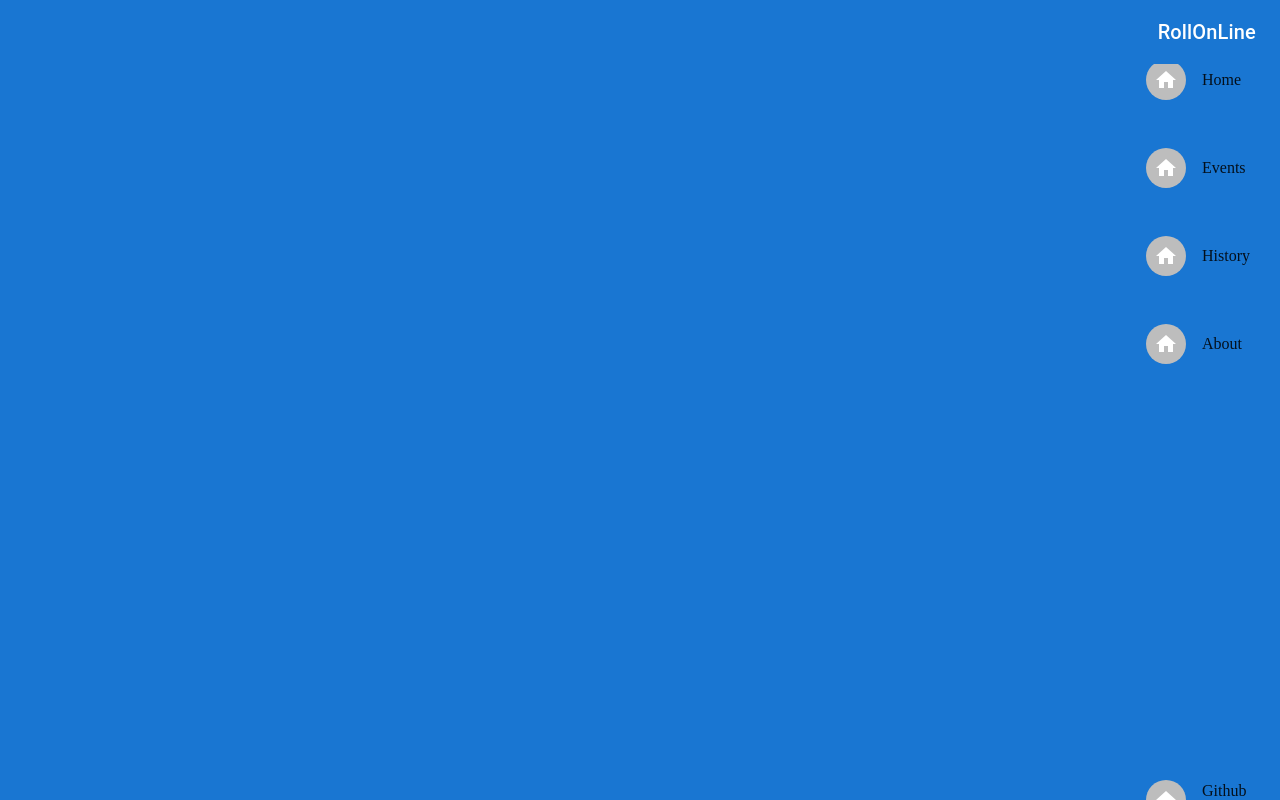
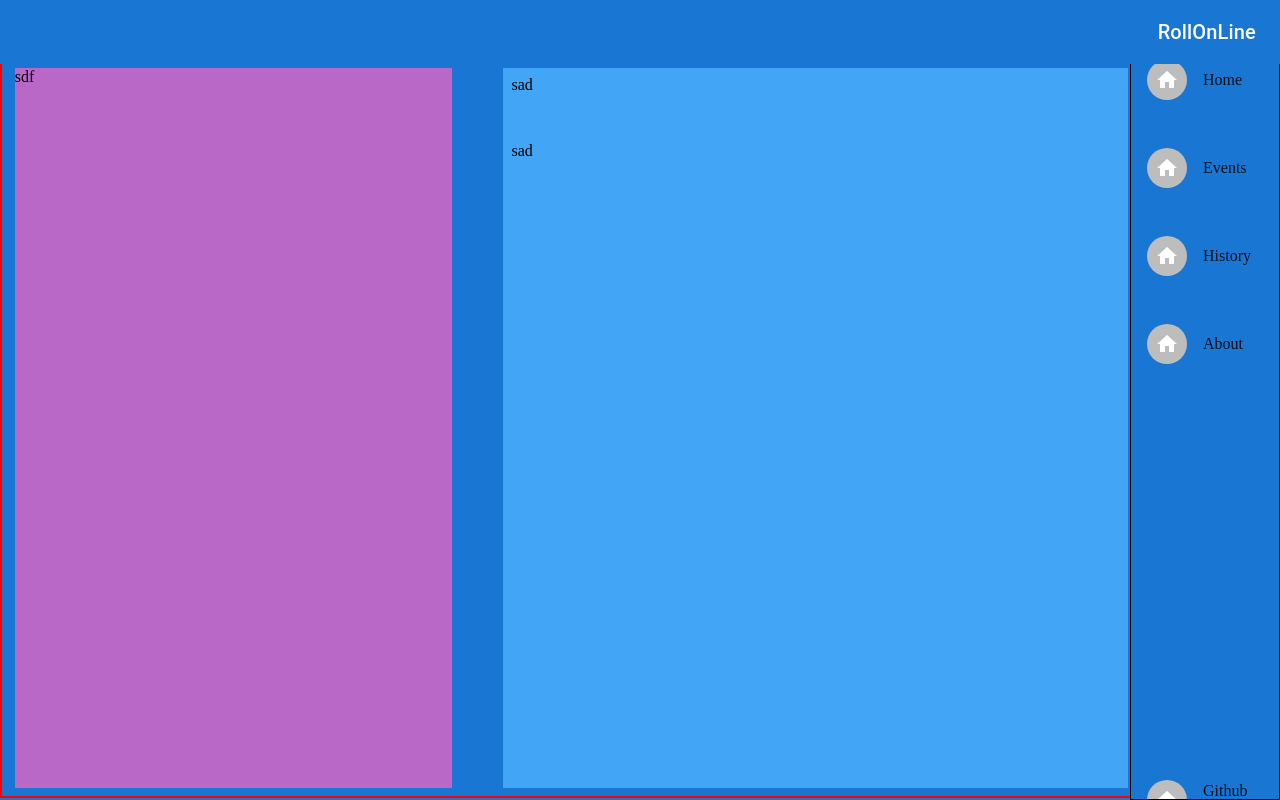
Before and after one commit to mbCeli/Project2-ReactSPA-InlineSkating, a React (Vite) app in the folder roll-on-line_app/: page / in a window 1280 px wide. Built offline with nearby package versions, Linux system fonts and the light colour scheme.

Commit message:
HomePage setup done

```diff
--- a/roll-on-line_app/src/App.jsx
+++ b/roll-on-line_app/src/App.jsx
@@ -1,12 +1,17 @@
+import { Routes, Route } from 'react-router-dom';
+/* import { useState } from 'react'; */
+
 import './App.css'
+
 import Navbar from './components/Navbar'
-
+import HomePage from './pages/HomePage';
 
 export default function App() {
 
   return (
-    <div className="App">
-    <Navbar />
-    </div>
-  )
+    <main className="App">
+      <Navbar />
+      <HomePage />
+    </main>
+  );
 }
--- a/roll-on-line_app/src/components/Navbar.jsx
+++ b/roll-on-line_app/src/components/Navbar.jsx
@@ -47,7 +47,7 @@ export default function ClippedDrawer() {
           "& .MuiDrawer-paper": {
             width: 150,
             boxSizing: "border-box",
-            border: "none",
+            border: "1px solid black",
             backgroundColor: "primary.main",
           },
         }}
@@ -117,7 +117,6 @@ export default function ClippedDrawer() {
           </List>
         </Toolbar>
       </Drawer>
-      <Box component="main" sx={{ flexGrow: 1, p: 3 }}></Box>
     </Box>
   );
 }
--- a/roll-on-line_app/src/pages/HomePage.jsx
+++ b/roll-on-line_app/src/pages/HomePage.jsx
@@ -1,6 +1,47 @@
+import { Box, Grid2 } from "@mui/material";
 
 export default function HomePage() {
   return (
-    <div>HomePage</div>
-  )
+    <Box
+      aria-label="home-page"
+      sx={{
+        display: "flex",
+        border: "2px solid red",
+        width: "89vw",
+        height: "92vh",
+        marginTop: "7.2vh",
+      }}
+    >
+      <Box
+        aria-label="left-side"
+        sx={{
+          marginLeft: "1vw",
+          marginRight: "2vw",
+          marginTop: "1vh",
+          backgroundColor: "secondary.light",
+          width: "35vw",
+          height: "90vh",
+        }}
+      >
+        sdf
+      </Box>
+
+      <Box
+        aria-label="right-side"
+        sx={{
+          marginRight: "1vw",
+          marginLeft: "2vw",
+          marginTop: "1vh",
+          backgroundColor: "primary.light",
+          width: "50vw",
+          height: "90vh",
+        }}
+      >
+        <Grid2 container spacing={4} columns={12}>
+          <Grid2 size={6} m={1}>sad</Grid2>
+          <Grid2 size={6} m={1}>sad</Grid2>
+        </Grid2>
+      </Box>
+    </Box>
+  );
 }
```
